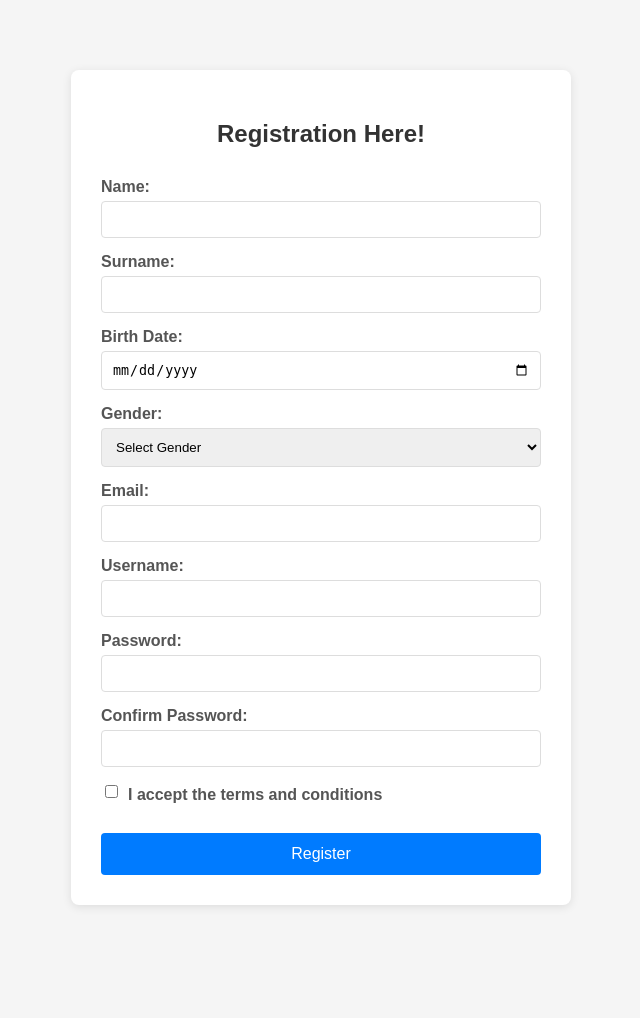
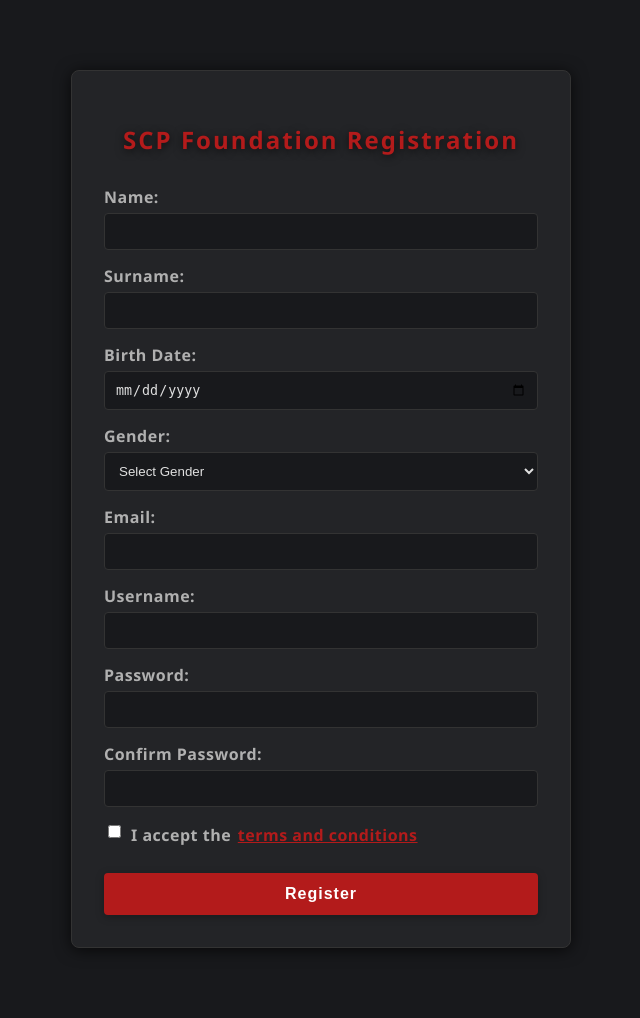
Before and after one commit to DecreasingDenis/SCP-Web, a PHP site: page /registration.html in a window 1280 px wide. Shown: the whole page, without its empty margins (319-959 px from the left). Before the commit the page ends 907 px from the top, so only its background shows below. Run offline with PHP 8.4, Linux system fonts and the light colour scheme.

Commit message:
Completazione dei file di registrazione
Completato sia backend che frontend (possibili modifiche, non testato interazione tra di essi)

```diff
--- a/registration.html
+++ b/registration.html
@@ -4,48 +4,96 @@
 <head>
     <meta charset="UTF-8">
     <meta name="viewport" content="width=device-width, initial-scale=1.0">
-    <title>Registration</title>
+    <title>SCP Registration</title>
     <style>
+        /* Variabili CSS per il tema SCP */
+        :root {
+            --scp-bg: #18191c;                /* Colore di sfondo principale */
+            --scp-panel: #232427;             /* Sfondo del pannello */
+            --scp-accent: #b31b1b;            /* Colore principale di accento (rosso) */
+            --scp-accent-light: #e74c3c;      /* Accento più chiaro per hover/focus */
+            --scp-text: #e0e0e0;              /* Colore principale del testo */
+            --scp-label: #b0b0b0;             /* Colore delle etichette */
+            --scp-border: #333;               /* Colore dei bordi */
+            --scp-shadow: 0 2px 16px rgba(0,0,0,0.7); /* Ombra del pannello */
+        }
+
+        /*Layout e contenitore principale */
         body {
-            font-family: Arial, sans-serif;
+            font-family: 'Segoe UI', Arial, sans-serif;
             max-width: 500px;
             margin: 50px auto;
             padding: 20px;
-            background-color: #f5f5f5;
+            background-color: var(--scp-bg);
+            color: var(--scp-text);
         }
 
         .container {
-            background: white;
-            padding: 30px;
+            background: var(--scp-panel);
+            padding: 32px;
             border-radius: 8px;
-            box-shadow: 0 2px 10px rgba(0,0,0,0.1);
+            box-shadow: var(--scp-shadow);
+            border: 1.5px solid var(--scp-border);
         }
 
+        /* Titoli */
         h2 {
             text-align: center;
-            color: #333;
+            color: var(--scp-accent);
             margin-bottom: 30px;
+            letter-spacing: 2px;
+            font-weight: 700;
+            text-shadow: 0 2px 8px #000a;
         }
 
+        /* Etichette del form */
         label {
             display: block;
             margin-bottom: 5px;
             font-weight: bold;
-            color: #555;
+            color: var(--scp-label);
+            transition: color 0.3s;
+            cursor: pointer;
+            letter-spacing: 0.5px;
         }
 
+        /* Evidenzia l'etichetta quando l'input è in focus */
+        label:focus-within,
+        label.label-focused {
+            color: var(--scp-accent-light);
+        }
+
+        /* Input e Select */
         input, select {
             width: 100%;
             padding: 10px;
             margin-bottom: 15px;
-            border: 1px solid #ddd;
+            border: 1.5px solid var(--scp-border);
             border-radius: 4px;
             box-sizing: border-box;
+            background: #18191c;
+            color: var(--scp-text);
+            transition: border-color 0.3s, box-shadow 0.3s, background 0.3s;
         }
 
+        /* Input in focus: bordo colorato e ombra leggera */
+        input:focus, select:focus {
+            outline: none;
+            border-color: var(--scp-accent);
+            box-shadow: 0 0 0 3px rgba(179, 27, 27, 0.18);
+            background: #232427;
+        }
+
+        /* Stile della checkbox (colore di accento) */
         input[type="checkbox"] {
             width: auto;
             margin-right: 10px;
+            accent-color: var(--scp-accent);
+        }
+
+        input[type="checkbox"]:focus {
+            outline: 2px solid var(--scp-accent);
+            outline-offset: 2px;
         }
 
         .checkbox-container {
@@ -54,26 +102,35 @@
             margin-bottom: 20px;
         }
 
+        /* Pulsante di invio */
         .submit-btn {
-            background-color: #007bff;
-            color: white;
+            background-color: var(--scp-accent);
+            color: #fff;
             padding: 12px 20px;
             border: none;
             border-radius: 4px;
             cursor: pointer;
             width: 100%;
             font-size: 16px;
+            font-weight: 600;
+            letter-spacing: 1px;
+            transition: background-color 0.3s, box-shadow 0.3s;
+            box-shadow: 0 2px 8px #0004;
         }
 
-        .submit-btn:hover {
-            background-color: #0056b3;
+        .submit-btn:hover,
+        .submit-btn:focus {
+            background-color: var(--scp-accent-light);
+            outline: none;
+            box-shadow: 0 0 0 3px rgba(179, 27, 27, 0.18);
         }
 
         .submit-btn:disabled {
-            background-color: #ccc;
+            background-color: #444;
             cursor: not-allowed;
         }
 
+        /* Messaggi di feedback */
         .message {
             padding: 10px;
             margin-bottom: 20px;
@@ -82,15 +139,15 @@
         }
 
         .message.success {
-            background-color: #d4edda;
-            color: #155724;
-            border: 1px solid #c3e6cb;
+            background-color: #223322;
+            color: #b6ffb6;
+            border: 1px solid #3c6;
         }
 
         .message.error {
-            background-color: #f8d7da;
-            color: #721c24;
-            border: 1px solid #f5c6cb;
+            background-color: #2a1818;
+            color: #ffb6b6;
+            border: 1px solid #b31b1b;
         }
 
         .error-list {
@@ -98,26 +155,132 @@
             padding-left: 20px;
         }
 
+        /* Indicatore di caricamento */
         .loading {
             text-align: center;
             display: none;
+            color: var(--scp-accent-light);
         }
 
+        /* Evidenziazione dei campi con errore */
         .field-error {
-            border-color: #dc3545 !important;
+            border-color: var(--scp-accent-light) !important;
+            background: #2a1818 !important;
+        }
+
+        /* Link ai termini (apre il modal) */
+        .terms-link {
+            color: var(--scp-accent);
+            text-decoration: underline;
+            cursor: pointer;
+            border-radius: 2px;
+            padding: 1px 2px;
+            transition: background-color 0.3s, color 0.3s;
+        }
+
+        .terms-link:hover,
+        .terms-link:focus {
+            color: var(--scp-accent-light);
+            background-color: rgba(179, 27, 27, 0.08);
+            outline: none;
+        }
+
+        /* Overlay e contenuto del Modal */
+        .modal {
+            display: none; /* Nascosto di default */
+            position: fixed;
+            z-index: 1000;
+            left: 0;
+            top: 0;
+            width: 100%;
+            height: 100%;
+            background-color: rgba(24, 25, 28, 0.92); /* Overlay scuro semi-trasparente */
+        }
+
+        .modal-content {
+            background-color: var(--scp-panel);
+            margin: 5% auto;
+            padding: 0;
+            border-radius: 8px;
+            width: 80%;
+            max-width: 600px;
+            max-height: 80vh;
+            position: relative;
+            box-shadow: 0 4px 32px #000b;
+            border: 2px solid var(--scp-accent);
+            /* Il modal è centrato e scrollabile se il contenuto è troppo lungo */
+        }
+
+        /* Header del Modal e pulsante di chiusura*/
+        .modal-header {
+            padding: 20px;
+            border-bottom: 1px solid var(--scp-border);
+            position: relative;
+            background: #18191c;
+        }
+
+        .modal-title {
+            margin: 0;
+            color: var(--scp-accent);
+        }
+
+        /* Pulsante di chiusura */
+        .close-btn, .close-button {
+            position: absolute;
+            right: 15px;
+            top: 15px;
+            width: 32px;
+            height: 32px;
+            background: none;
+            border: none;
+            font-size: 28px;
+            cursor: pointer;
+            color: var(--scp-label);
+            display: flex;
+            align-items: center;
+            justify-content: center;
+            border-radius: 50%;
+            transition: background-color 0.3s, color 0.3s;
+        }
+
+        .close-btn:hover, .close-btn:focus,
+        .close-button:hover, .close-button:focus {
+            background-color: #2a1818;
+            color: var(--scp-accent-light);
+            outline: none;
+            box-shadow: 0 0 0 2px rgba(179, 27, 27, 0.18);
+        }
+
+        /* ====== Corpo del Modal (scrollabile se necessario) ====== */
+        .modal-body {
+            padding: 20px;
+            max-height: 50vh; /* Previene che il modal superi la viewport */
+            overflow-y: auto;
+            line-height: 1.6;
+            color: var(--scp-text);
+        }
+
+        .modal-body h3 {
+            color: var(--scp-accent);
+            margin-top: 20px;
+            margin-bottom: 10px;
+        }
+
+        .modal-body p {
+            margin-bottom: 15px;
         }
     </style>
 </head>
 
 <body>
     <div class="container">
-        <h2>Registration Here!</h2>
+        <h2>SCP Foundation Registration</h2>
 
         <!-- Messaggio di stato -->
-        <div id="message" class="message"></div>
+        <div id="stateMessage" class="message"></div>
 
-        <!-- Loading indicator -->
-        <div id="loading" class="loading">
+        <!-- indicatore di caricamento -->
+        <div id="loadingIndicator" class="loading">
             <p>Processing registration...</p>
         </div>
 
@@ -162,33 +325,158 @@
             <!-- Checkbox termini -->
             <div class="checkbox-container">
                 <input type="checkbox" id="terms" name="terms" value="accepted" required>
-                <label for="terms">I accept the terms and conditions</label>
+                <label for="terms">I accept the <span class="terms-link" id="termsLink" tabindex="0" role="button" aria-label="Open terms and conditions">terms and conditions</span></label>
             </div>
 
             <button type="submit" class="submit-btn" id="submitBtn">Register</button>
         </form>
+
+        <!-- Popup per i terms and condition del sito SCP, "modal" class è una sorta di popup che appare sopra al main content-->
+        <div id="termsModal" class="modal">
+            <div class="modal-content">
+                <div class="modal-header">
+                    <h2>Terms and Conditions – SCP Foundation Registration</h2>
+                    <button id="closeModal" class="close-button" aria-label="Close">&times;</button>
+                </div>
+
+                <div class="modal-body">
+                <p><strong>NOTICE:</strong> By proceeding with registration, you acknowledge and consent to the following stipulations under SCP Foundation Protocol-Ω/Online-01. Your compliance is not optional. Noncompliance may result in memory restructuring, forced detainment, or exposure to cognitohazardous deterrents.</p>
+
+                <ol>
+                    <li>
+                    <strong>Confidentiality Clause:</strong> All activities, communications, and data exchanges within the SCP Foundation's digital framework are classified to outsiders. You waive all rights to personal data privacy while operating within Foundation cyberspace.
+                    </li>
+                    <li>
+                    <strong>Surveillance Consent:</strong> You acknowledge that all interactions, biometric data, and behavioral patterns (including but not limited to cursor movement, typing speed, retinal dilation, and passive thought emissions) will be monitored, logged, and analyzed by Foundation AI constructs for security and anomaly detection.
+                    </li>
+                    <li>
+                    <strong>Existence Disclosure Waiver:</strong> You understand that your registration constitutes implicit agreement to be omitted from all civilian records, including medical, financial, and existential databases, pending Foundation review.
+                    </li>
+                    <li>
+                    <strong>Memetic Exposure Risk:</strong> By continuing, you agree that exposure to memetic agents, cognitohazards, or encrypted antimemetic data is a statistical likelihood. The Foundation is not liable for any neural instability resulting from unprotected access.
+                    </li>
+                    <li>
+                    <strong>Facility Interaction Protocol:</strong> Upon physical entry into any SCP Foundation installation, you relinquish all rights to spatial autonomy. Your movements, conversations, and neural emissions will be remotely governed via internal tracking and compliance systems.
+                    </li>
+                    <li>
+                    <strong>Security Override Clause:</strong> You grant the Foundation full authorization to override personal electronic devices, implant neurosync protocols, or induce remote blackout if your behavior triggers any Class-Digital Containment protocols.
+                    </li>
+                    <li>
+                    <strong>Termination Clause:</strong> The Foundation reserves the right to nullify this agreement at any time, with or without your knowledge, and enforce Protocol Euthanatos-94 if your data integrity is compromised or if anomalous influences are detected.
+                    </li>
+                    <li>
+                    <strong>Forgetfulness Assurance:</strong> If you choose to revoke your registration, amnestic therapy will be administered. You will not recall this page, the SCP Foundation, or the fact that you ever attempted to access it.
+                    </li>
+                </ol>
+
+                    <p>By checking the box on the registration form, you confirm that you have <strong>read, understood, and consent</strong> to the above conditions. You further acknowledge that your compliance is being logged, and any attempt to feign misunderstanding may result in disciplinary containment or cognitive scrubbing procedures.</p>
+                </div>
+        </div>
+
     </div>
 
+
     <script>
+        // Aspetta che il DOM sia completamente carico prima di eseguire gli script
         document.addEventListener('DOMContentLoaded', function() {
+            // Ottiene i riferimenti a elementi importanti del DOM
             const form = document.getElementById('registrationForm');
-            const messageDiv = document.getElementById('message');
-            const loadingDiv = document.getElementById('loading');
+            // Messaggio di stato per feedback utente
+            const messageDiv = document.getElementById('stateMessage');
+            // Indicatore di caricamento
+            const loadingDiv = document.getElementById('loadingIndicator');
+            // Pulsante di submit
             const submitBtn = document.getElementById('submitBtn');
+            // Modal del terms and conditions
+            const termsModal = document.getElementById('termsModal');
+            const termsLink = document.getElementById('termsLink');
+            // Pulsante per chiudere il modal
+            const closeModal = document.getElementById('closeModal');
 
-            // Funzione per mostrare messaggi
+            // Gestione focus delle label
+            const inputs = form.querySelectorAll('input, select');
+            const labels = form.querySelectorAll('label[for]');
+
+            inputs.forEach(input => {
+                input.addEventListener('focus', function() {
+                    const label = form.querySelector(`label[for="${this.id}"]`);
+                    if (label) {
+                        label.classList.add('label-focused');
+                    }
+                });
+
+                input.addEventListener('blur', function() {
+                    const label = form.querySelector(`label[for="${this.id}"]`);
+                    if (label) {
+                        label.classList.remove('label-focused');
+                    }
+                });
+            });
+
+            // Gestione click su label per focus input
+            labels.forEach(label => {
+                label.addEventListener('click', function() {
+                    const targetId = this.getAttribute('for');
+                    const targetInput = document.getElementById(targetId);
+                    if (targetInput) {
+                        targetInput.focus();
+                    }
+                });
+            });
+
+            // Gestione modal Terms and Conditions
+            function openModal() {
+                termsModal.style.display = 'block';
+                document.body.style.overflow = 'hidden';
+                closeModal.focus(); // Focus sul pulsante di chiusura
+            }
+            function closeModalFunc() {
+                termsModal.style.display = 'none';
+                document.body.style.overflow = 'auto';
+                termsLink.focus(); // Ritorna focus sul link
+            }
+            termsLink.addEventListener('click', function(e) {
+                e.preventDefault();
+                openModal();
+            });
+
+            // Gestione Enter e Space su terms link (il link in blu che apre il popup)
+            termsLink.addEventListener('keydown', function(e) {
+                if (e.key === 'Enter' || e.key === ' ') {
+                    e.preventDefault();
+                    openModal();
+                }
+            });
+
+            // Eventi di chiusura del modal
+            // Gestisce il click sul pulsante di chiusura del modal
+            closeModal.addEventListener('click', closeModalFunc);
+            // Chiudi modal cliccando fuori
+            termsModal.addEventListener('click', function(e) {
+                if (e.target === termsModal) {
+                    closeModalFunc();
+                }
+            });
+            // Chiudi modal con tasto ESC
+            document.addEventListener('keydown', function(e) {
+                if (e.key === 'Escape' && termsModal.style.display === 'block') {
+                    closeModalFunc();
+                }
+            });
+
+            // Funzione per mostrare messaggi provenienti dal backend php
             function showMessage(message, type, errors = []) {
                 messageDiv.className = `message ${type}`;
 
                 if (type === 'error' && errors.length > 0) {
                     let errorHtml = `<strong>${message}</strong><ul class="error-list">`;
                     errors.forEach(error => {
-                        errorHtml += `<li>${error}</li>`;
+                        errorHtml += `<li>${error}</li>`;   // Aggiunge ogni errore come elemento di lista numerata
                     });
                     errorHtml += '</ul>';
                     messageDiv.innerHTML = errorHtml;
                 } else {
-                    messageDiv.innerHTML = `<strong>${message}</strong>`;
+                    messageDiv.innerHTML = `<strong>${message}</strong>`;   // Se non ci sono errori, mostra solo il messaggio
                 }
 
                 messageDiv.style.display = 'block';
@@ -222,13 +510,13 @@
                 });
             }
 
-            // Validazione lato client
+            // Validazione lato client, per prevenire invio del form se ci sono errori (comunque il server farà una validazione più completa per accertarsi )
             function validateForm() {
                 const password = document.getElementById('password').value;
                 const confirmPassword = document.getElementById('confirm_password').value;
                 const terms = document.getElementById('terms').checked;
 
-                let errors = [];
+                let errors = [];    // Array per raccogliere gli errori di validazione
 
                 if (password.length < 8) {
                     errors.push('Password must be at least 8 characters long.');
@@ -243,13 +531,13 @@
                 }
 
                 return errors;
-            }
+            }   //il controllo a lato client si farà solo sui campi di password e checkbox
 
             // Gestione submit del form
             form.addEventListener('submit', async function(e) {
-                e.preventDefault();
+                e.preventDefault(); // Previene il submit normale del form, nel caso di un form evita che la pagina venga ricaritata o che venga inviato in modo "tradizionale" cioè ricaricando
 
-                hideMessage();
+                hideMessage();  // Nasconde eventuali messaggi di validazione precedenti
 
                 // Validazione lato client
                 const clientErrors = validateForm();
@@ -262,26 +550,28 @@
                 // Mostra loading
                 loadingDiv.style.display = 'block';
                 submitBtn.disabled = true;
-                submitBtn.textContent = 'Registering...';
+                submitBtn.textContent = 'Registering to the Foundation...';
 
+                // Invia il form al server usando Fetch API
                 try {
-                    const formData = new FormData(form);
+                    const formData = new FormData(form);    // Crea un oggetto FormData con i dati del form
 
+                    // Invia i dati al server
                     const response = await fetch('register.php', {
-                        method: 'POST',
-                        body: formData
+                        method: 'POST',     // Invia i dati come POST (ovviamente)
+                        body: formData      // Invia i dati dell'oggetto form
                     });
 
+                    // Gestione risposta del server (da PHP tramite JSON)
                     const data = await response.json();
-
                     if (data.success) {
                         showMessage(data.message, 'success');
                         form.reset(); // Pulisce il form
 
-                        // Opzionale: reindirizza dopo successo
+                        // Reindirizza dopo 10 secondi
                         setTimeout(() => {
-                            // window.location.href = 'login.html';
-                        }, 2000);
+                            window.location.href = 'index.html';
+                        }, 10000);
                     } else {
                         showMessage(data.message, 'error', data.errors || []);
                         highlightErrors(data.errors || []);
@@ -318,6 +608,5 @@
             });
         });
     </script>
-
 </body>
 </html>
--- a/registration.php
+++ b/registration.php
@@ -121,8 +121,8 @@
     $response['message'] = 'User registered successfully!';
 
 } catch (PDOException $e) {
-    // gestione degli errori e il logging, log the error messagein a real application(?)
-    error_log("Database error: " . $e->application);
+    // gestione degli errori e il logging
+    error_log("Database error: " . $e->getMessage());
     $response['message'] = 'Registration failed due to a database error.';
 
     //for debugging only (rimuovi dopo che hai finito di testare)
```
